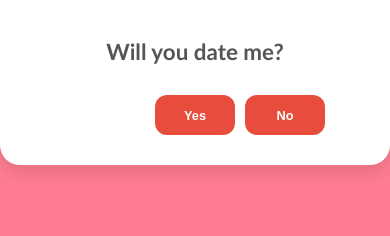
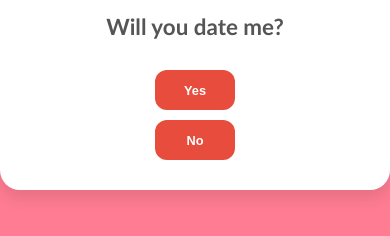
Before and after one commit to PiyushKumar23-12/LoveProposal, a plain HTML site: page index_last.html in a window 390 px wide. Shown: the part 470-706 px from the top of the page. Drawn offline with Linux system fonts and the light colour scheme.

Commit message:
Update index_last.html

```diff
--- a/index_last.html
+++ b/index_last.html
@@ -14,7 +14,7 @@
         align-items: center;
         height: 100vh;
         margin: 0;
-            font-family: 'Franklin Gothic Medium', 'Arial Narrow', Arial, sans-serif;
+        font-family: "Franklin Gothic Medium", "Arial Narrow", Arial, sans-serif;
       }
 
       .panel {
@@ -29,14 +29,16 @@
       }
 
       .panel h1 {
-            font-family: 'Gill Sans', 'Gill Sans MT', Calibri, 'Trebuchet MS', sans-serif;
+        font-family: "Gill Sans", "Gill Sans MT", Calibri, "Trebuchet MS",
+          sans-serif;
         font-size: 2.4rem;
         color: #333;
         margin-bottom: 20px;
       }
 
       .panel h2 {
-            font-family: 'Gill Sans', 'Gill Sans MT', Calibri, 'Trebuchet MS', sans-serif;
+        font-family: "Gill Sans", "Gill Sans MT", Calibri, "Trebuchet MS",
+          sans-serif;
         font-size: 2rem;
         margin-bottom: 30px;
         color: #555;
@@ -61,24 +63,20 @@
         font-weight: bold;
         transition: background-color 0.3s ease, transform 0.3s ease;
         position: relative;
+        margin: 0 10px; /* Add margin to ensure buttons don't overlap */
       }
 
-        #yes:hover,
-        #no:hover {
+      button:hover {
         cursor: pointer;
         background-color: #c0392b;
         transform: scale(1.1);
       }
 
-        #no {
-            margin-left: 180px;
-            position: absolute;
-        }
-
       #button-container {
         display: flex;
-            justify-content: center;
+        justify-content: center; /* Center buttons horizontally */
         align-items: center;
+        gap: 20px; /* Ensure there's enough space between the buttons */
       }
 
       /* Media Queries for Responsive Design */
@@ -95,6 +93,10 @@
           height: 45px;
           width: 90px;
           font-size: 0.9rem;
+        }
+
+        #button-container {
+          gap: 15px; /* Adjust gap for smaller screens */
         }
       }
 
@@ -115,6 +117,11 @@
           height: 40px;
           width: 80px;
           font-size: 0.8rem;
+        }
+
+        #button-container {
+          flex-direction: column; /* Stack buttons vertically on very small screens */
+          gap: 10px; /* Adjust gap for vertical alignment */
         }
       }
     </style>
```
Lines whose indentation alone changed are shown as unchanged.
